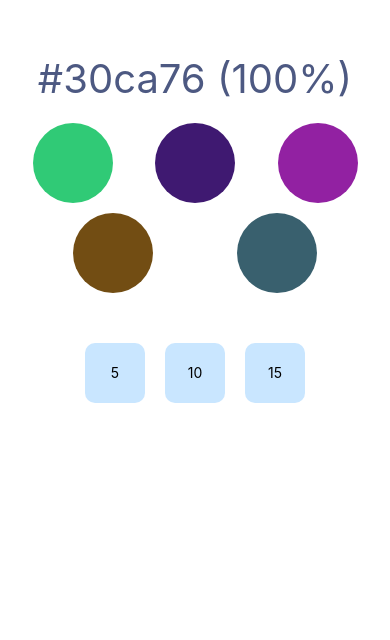
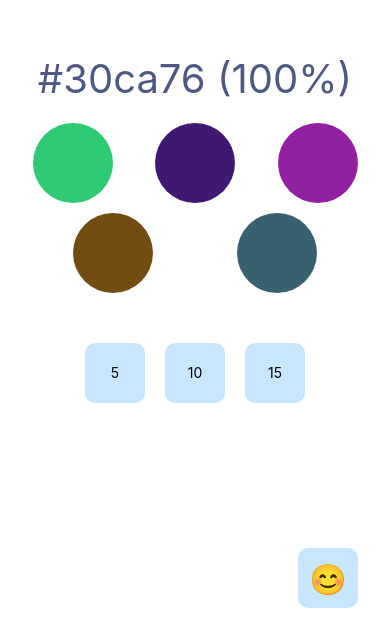
Before and after one commit to WhatTheHexdec/whatthehex, a React Native app: screen / in a window 390 px wide. Shown: the part 204-844 px from the top of the page. Built offline with nearby package versions, Linux system fonts and the light colour scheme.

Commit message:
Revert "added swipe action to change game mode"
This reverts commit 98ac36a7543703eacb33855cac5c1f6faae9da52.

```diff
--- a/App.js
+++ b/App.js
@@ -5,30 +5,10 @@ import GuessTheCode from "./components/guessTheCode";
 
 export default function App() {
   const [which, setWhich] = useState("bubbles");
-  const [y, setY] = useState(Infinity);
-
-  const handleTouchStart = (e) => {
-    setY(e.nativeEvent.pageY);
-  };
-
-  const handleTouchEnd = (e) => {
-    const delta = y - e.nativeEvent.pageY;
-    if (Math.abs(delta) < 2) return;
-    if (delta > 0) {
-      setWhich("");
-    } else if (delta < 0) {
-      setWhich("bubbles");
-    }
-  };
-
   return (
-    <View
-      style={{ flex: 1 }}
-      onTouchStart={handleTouchStart}
-      onTouchEnd={handleTouchEnd}
-    >
+    <View style={{ flex: 1 }}>
       {which === "bubbles" ? <Bubbles /> : <GuessTheCode />}
-      {/*<Pressable
+      <Pressable
         style={{
           position: "absolute",
           bottom: 32,
@@ -58,7 +38,7 @@ export default function App() {
         >
           😊
         </Text>
-        </Pressable>*/}
+      </Pressable>
     </View>
   );
 }
--- a/components/bubbles.js
+++ b/components/bubbles.js
@@ -44,7 +44,7 @@ const stylesheet = StyleSheet.create({
   blobs: {
     flexDirection: "row",
     flexWrap: "wrap",
-    justifyContent: "space-evenly",
+    justifyContent: "space-evenly"
   },
 });
 
@@ -54,7 +54,6 @@ export default function () {
   const [blobs, generateBlobs] = useGenerateBlobs(color);
   const [colorsGiven, setColorsGiven] = useState(1);
   const [colorsGuessed, setColorsGuessed] = useState(1);
-  // const [y, setY] = useState(Infinity);
 
   const handlePress = (blob) => {
     setColorsGuessed((previous) => previous + 1);
```
